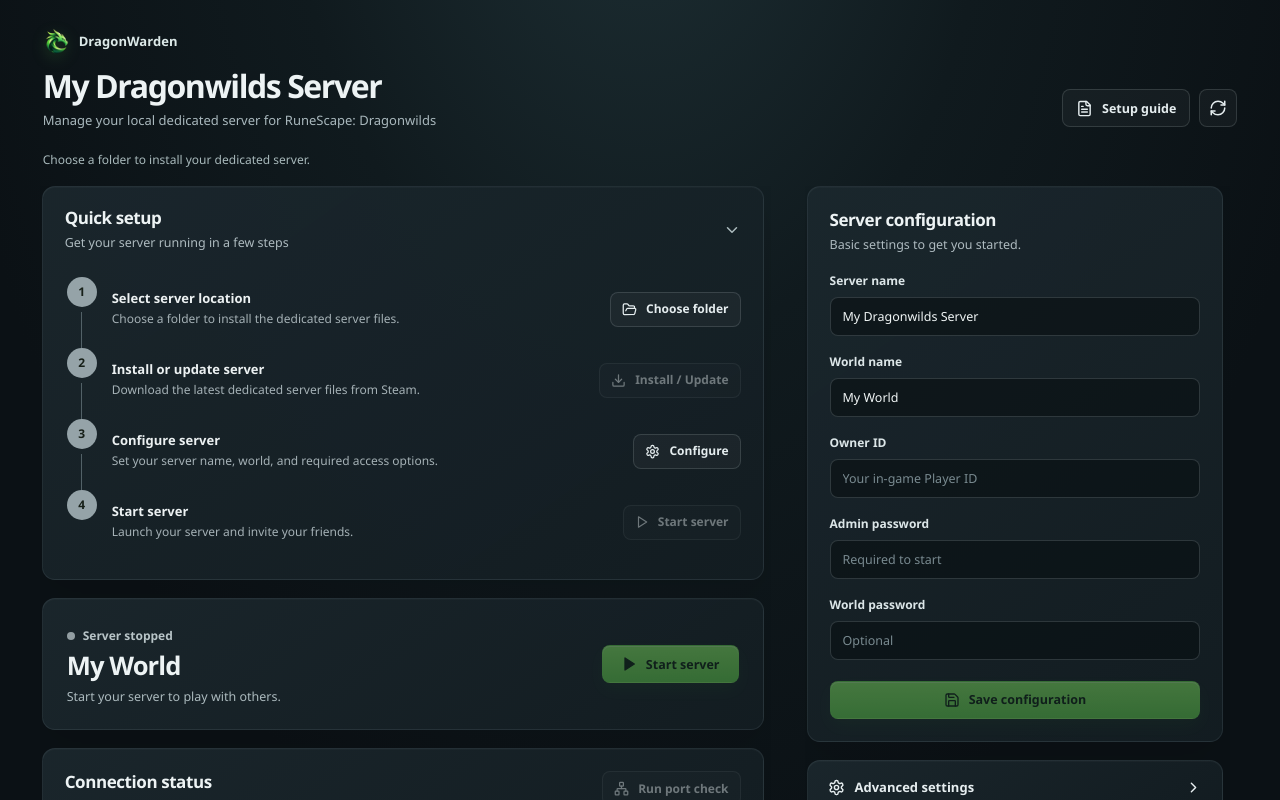
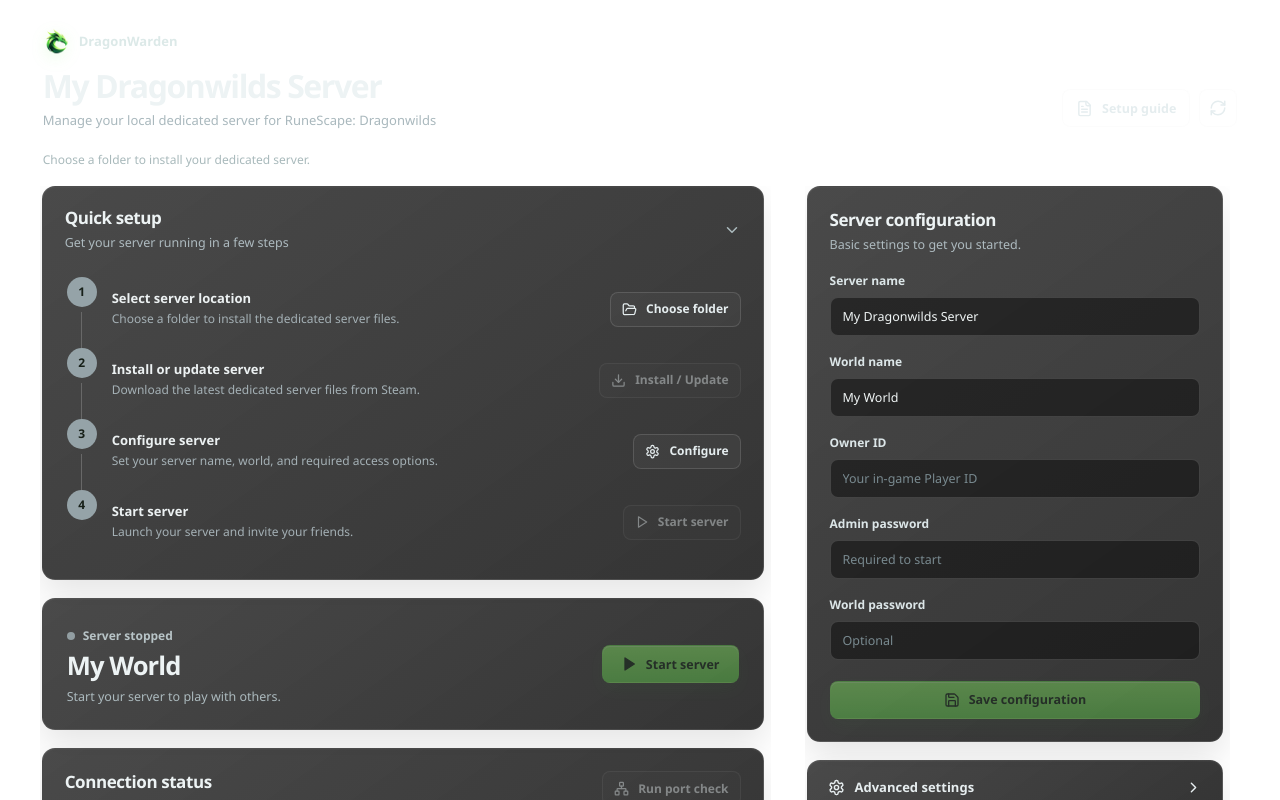
Before and after one commit to Galkon/DragonWarden, a React (Vite) app: page / in a window 1280 px wide. Built offline with nearby package versions, Linux system fonts and the light colour scheme.

Commit message:
Add native glass windows and neutral surfaces

```diff
--- a/src-tauri/tauri.conf.json
+++ b/src-tauri/tauri.conf.json
@@ -4,6 +4,6 @@
   "version": "0.1.1",
   "identifier": "com.dragonwarden.app",
   "build": { "beforeDevCommand": "npm run dev", "devUrl": "http://127.0.0.1:1420", "beforeBuildCommand": "npm run build", "frontendDist": "../dist" },
-  "app": { "windows": [{ "title": "DragonWarden", "width": 1180, "height": 820, "minWidth": 940, "minHeight": 680, "resizable": true }], "security": { "csp": "default-src 'self'; connect-src 'self' https://api.ipify.org; style-src 'self' 'unsafe-inline'; img-src 'self' asset:;" } },
+  "app": { "windows": [{ "title": "DragonWarden", "width": 1180, "height": 820, "minWidth": 940, "minHeight": 680, "resizable": true, "theme": "Dark", "backgroundColor": "#0b1115" }], "security": { "csp": "default-src 'self'; connect-src 'self' https://api.ipify.org; style-src 'self' 'unsafe-inline'; img-src 'self' asset:;" } },
   "bundle": { "active": true, "targets": "nsis", "icon": ["icons/32x32.png", "icons/128x128.png", "icons/128x128@2x.png", "icons/icon.ico"], "windows": { "nsis": { "displayLanguageSelector": false } } }
 }
--- a/src/styles.css
+++ b/src/styles.css
@@ -6,12 +6,14 @@
   :root {
     font-family: "Segoe UI Variable", "Segoe UI", Inter, ui-sans-serif, system-ui, sans-serif;
     color: #edf3f4;
-    background: #0b1115;
+    background: transparent;
+    --surface-border: rgba(232,232,232,.12);
+    --surface-border-subtle: rgba(232,232,232,.085);
     font-synthesis: none;
   }
   * { box-sizing: border-box; }
   html, body, #root { width: 100%; height: 100%; min-height: 0; margin: 0; overflow: hidden; }
-  body { min-width: 320px; background: radial-gradient(ellipse at 50% -25%, #1e3035 0%, #101a1e 39%, #0b1115 78%); }
+  body { min-width: 320px; background: transparent; }
   button, input { font: inherit; }
   button { cursor: pointer; }
   button:disabled { cursor: not-allowed; }
@@ -57,16 +59,16 @@
     overflow-y: auto;
     overscroll-behavior: contain;
     scrollbar-gutter: stable;
-    scrollbar-color: #43555c transparent;
+    scrollbar-color: #666 transparent;
     scrollbar-width: thin;
   }
   .main-column { padding: 0 7px 24px 2px; }
   .side-column { position: sticky; top: 0; padding: 0 7px 24px 2px; }
   .main-column > *, .side-column > * { flex: none; min-width: 0; }
   .hero-card, .setup-card, .console-card, .config-card, .advanced-card, .library-card {
-    border: 1px solid rgba(195,221,226,.085);
+    border: 1px solid var(--surface-border-subtle);
     border-radius: 13px;
-    background: linear-gradient(145deg, rgba(27,39,45,.96), rgba(19,29,34,.97));
+    background: linear-gradient(145deg, rgba(44,44,44,.86), rgba(30,30,30,.9));
     box-shadow: inset 0 1px 0 rgba(255,255,255,.025), 0 16px 35px rgba(0,0,0,.1);
   }
   .section-heading h2 { margin: 0; font-size: 17px; font-weight: 680; line-height: 1.3; letter-spacing: -.025em; }
@@ -100,7 +102,7 @@
   .step-number b { position: relative; z-index: 1; }
   .step-number::before { position: absolute; top: 3px; width: 30px; height: 30px; border-radius: 50%; background: #95a3a8; content: ""; }
   .step-number.complete::before { background: linear-gradient(145deg, #87ec64, #56ca48); }
-  .step-number i { position: absolute; top: 38px; bottom: -9px; width: 1px; background: #526167; }
+  .step-number i { position: absolute; top: 38px; bottom: -9px; width: 1px; background: #686868; }
   .step-copy { min-width: 0; padding: 7px 0; }
   .step-copy strong { display: block; color: #ecf1f2; font-size: 13px; font-weight: 650; line-height: 1.3; }
   .step-copy p { overflow: hidden; margin: 4px 0 0; color: #a5b1b6; font-size: 12px; line-height: 1.4; text-overflow: ellipsis; white-space: nowrap; }
@@ -129,25 +131,25 @@
   .primary-button:hover:not(:disabled) { filter: brightness(1.06); }
   .danger-button { padding: 0 17px; border: 1px solid rgba(248,115,115,.25); color: #ffd0ca; background: rgba(156,51,51,.17); }
   .danger-button:hover:not(:disabled) { background: rgba(170,58,58,.26); }
-  .ghost-button { padding: 0 13px; border: 1px solid rgba(222,237,240,.14); color: #e5edef; background: rgba(255,255,255,.035); white-space: nowrap; }
-  .ghost-button:hover:not(:disabled), .icon-button:hover:not(:disabled) { border-color: rgba(222,237,240,.27); background: rgba(255,255,255,.075); }
+  .ghost-button { padding: 0 13px; border: 1px solid rgba(230,230,230,.14); color: #e5edef; background: rgba(255,255,255,.035); white-space: nowrap; }
+  .ghost-button:hover:not(:disabled), .icon-button:hover:not(:disabled) { border-color: rgba(230,230,230,.27); background: rgba(255,255,255,.075); }
   .ghost-button.small { min-height: 35px; padding: 0 11px; font-size: 12px; }
-  .icon-button { width: 38px; padding: 0; border: 1px solid rgba(222,237,240,.14); color: #e5edef; background: rgba(255,255,255,.035); }
+  .icon-button { width: 38px; padding: 0; border: 1px solid rgba(230,230,230,.14); color: #e5edef; background: rgba(255,255,255,.035); }
   .primary-button:disabled, .ghost-button:disabled, .danger-button:disabled { opacity: .43; }
   .full { width: 100%; }
   .spin { animation: spin 1s linear infinite; }
   @keyframes spin { to { transform: rotate(360deg); } }
   .console-card, .config-card, .library-card { padding: 22px; }
   .connection-list { margin-top: 17px; }
-  .connection-row { display: grid; grid-template-columns: minmax(0, 1fr) auto auto; align-items: center; gap: 14px; padding: 11px 0; border-top: 1px solid rgba(255,255,255,.07); color: #bac6c9; font-size: 12px; }
+  .connection-row { display: grid; grid-template-columns: minmax(0, 1fr) auto auto; align-items: center; gap: 14px; padding: 11px 0; border-top: 1px solid var(--surface-border-subtle); color: #bac6c9; font-size: 12px; }
   .connection-row span:first-child { display: flex; align-items: center; gap: 10px; }
   .connection-row em { color: #aeb9bd; font-size: 11px; font-style: normal; }
   .connection-row em.okay { color: #80e565; }
-  .copy-button { min-height: 27px; padding: 0 8px; border: 1px solid rgba(255,255,255,.15); color: #e3e8e9; background: rgba(255,255,255,.04); font-size: 11px; }
+  .copy-button { min-height: 27px; padding: 0 8px; border: 1px solid rgba(230,230,230,.15); color: #e3e8e9; background: rgba(255,255,255,.04); font-size: 11px; }
   .config-card { scroll-margin-top: 16px; }
   .field-label { display: block; margin-top: 17px; }
   .field-label > span { display: block; margin-bottom: 7px; color: #dce6e8; font-size: 12px; font-weight: 640; }
-  .field { display: block; width: 100%; height: 39px; padding: 0 12px; border: 1px solid rgba(219,236,238,.16); border-radius: 8px; outline: 0; color: #f1f6f6; background: rgba(5,11,14,.48); font-size: 12.5px; transition: border-color .15s; }
+  .field { display: block; width: 100%; height: 39px; padding: 0 12px; border: 1px solid rgba(230,230,230,.16); border-radius: 8px; outline: 0; color: #f1f6f6; background: rgba(12,12,12,.52); font-size: 12.5px; transition: border-color .15s; }
   .field::placeholder { color: #798a90; }
   .field:focus { border-color: #83e567; }
   .field:disabled { opacity: .55; }
@@ -158,7 +160,7 @@
   .advanced-card summary span { display: inline-flex; align-items: center; gap: 10px; }
   .advanced-card summary > svg { transition: transform .18s; }
   .advanced-card[open] summary > svg { transform: rotate(90deg); }
-  .advanced-content { padding: 0 20px 20px; border-top: 1px solid rgba(255,255,255,.07); }
+  .advanced-content { padding: 0 20px 20px; border-top: 1px solid var(--surface-border-subtle); }
   .toggle-row { display: flex; align-items: center; justify-content: space-between; gap: 16px; margin: 16px 0; color: #dde6e7; font-size: 12px; }
   .toggle-row small { display: block; margin-top: 4px; color: #a0adb1; }
   .toggle-row input { width: 16px; height: 16px; accent-color: #70dc50; }
@@ -167,9 +169,9 @@
   .library-grid { display: grid; grid-template-columns: repeat(2, minmax(0, 1fr)); gap: 20px; margin-top: 20px; }
   .library-list { min-width: 0; }
   .library-list h3 { display: flex; align-items: center; gap: 8px; margin: 0 0 10px; font-size: 13px; font-weight: 650; }
-  .library-list h3 small { display: grid; min-width: 20px; height: 20px; place-items: center; border-radius: 50%; color: #aebbc0; background: rgba(255,255,255,.07); font-size: 10px; }
-  .empty-state { margin: 0; padding: 20px 12px; border: 1px dashed rgba(255,255,255,.13); border-radius: 8px; color: #91a0a6; text-align: center; font-size: 12px; }
-  .library-item { display: flex; align-items: center; justify-content: space-between; gap: 10px; padding: 11px 0; border-top: 1px solid rgba(255,255,255,.07); }
+  .library-list h3 small { display: grid; min-width: 20px; height: 20px; place-items: center; border-radius: 50%; color: #bcbcbc; background: rgba(255,255,255,.08); font-size: 10px; }
+  .empty-state { margin: 0; padding: 20px 12px; border: 1px dashed var(--surface-border); border-radius: 8px; color: #b0b0b0; text-align: center; font-size: 12px; }
+  .library-item { display: flex; align-items: center; justify-content: space-between; gap: 10px; padding: 11px 0; border-top: 1px solid var(--surface-border-subtle); }
   .library-item > div:first-child { min-width: 0; }
   .library-item strong, .library-item span { display: block; }
   .library-item strong { overflow: hidden; color: #e6edee; font-size: 12px; font-weight: 640; text-overflow: ellipsis; white-space: nowrap; }
```
Also changed, not shown: src-tauri/tauri.macos.conf.json (added, +17 -0 lines), src-tauri/tauri.windows.conf.json (added, +17 -0 lines).
